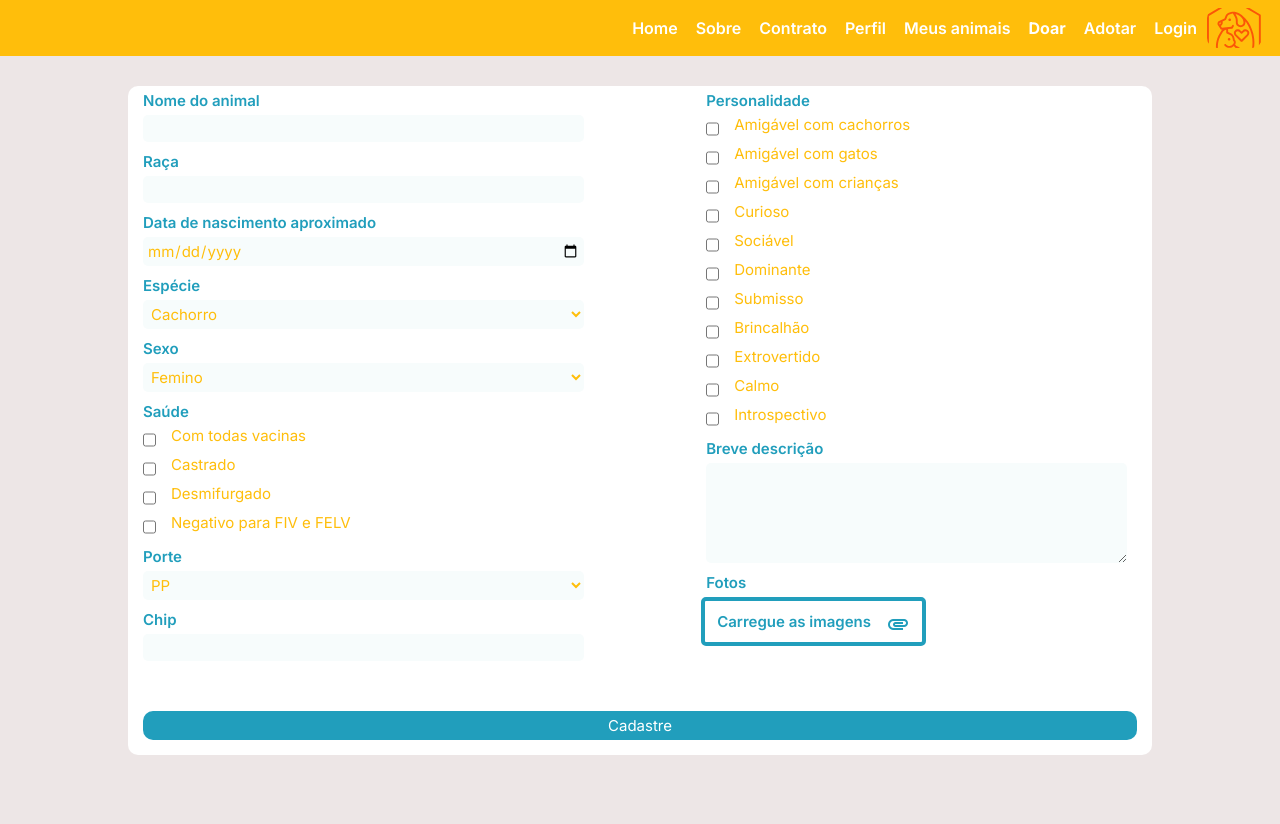
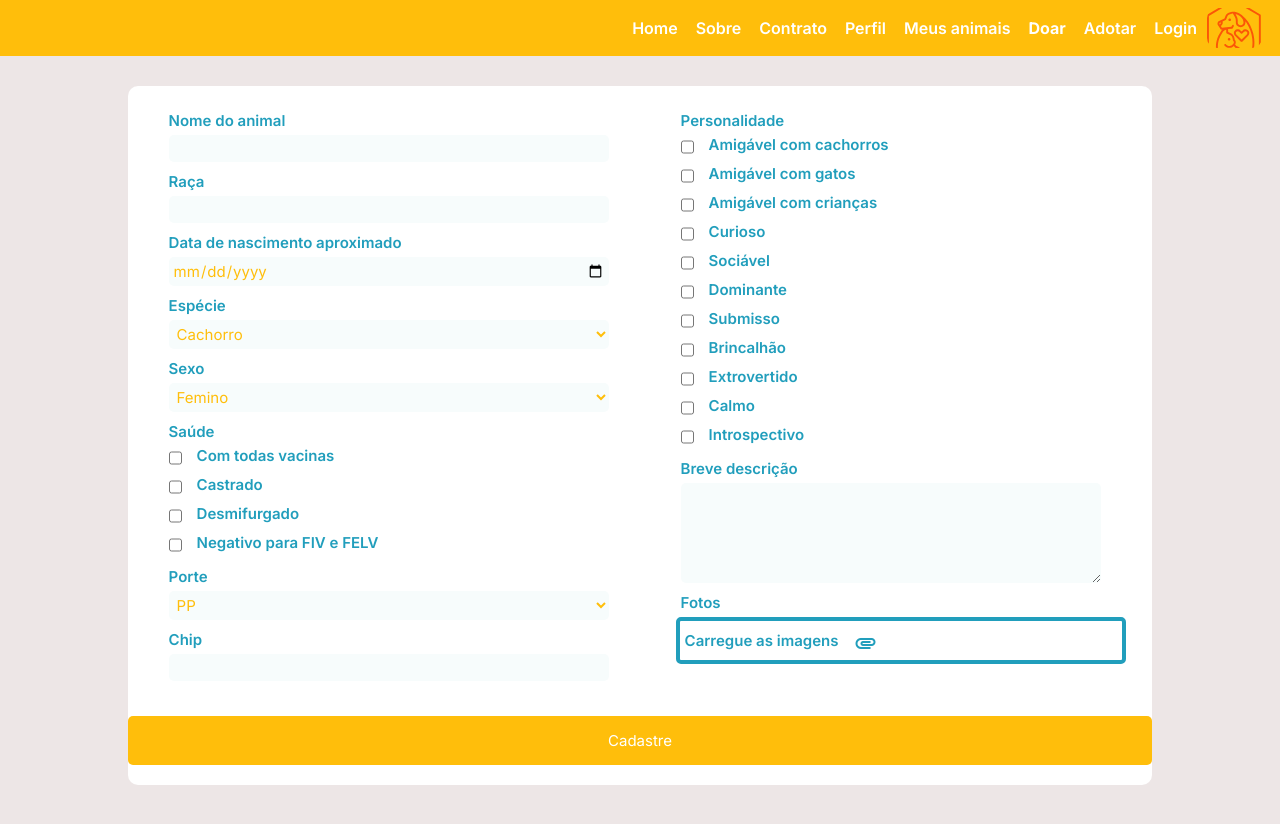
Before and after one commit to cesardka/animal-rescue-front, a React (Create React App) app: page /doar in a window 1280 px wide. Shown: the top 824 px of the page. Built offline with nearby package versions, Linux system fonts and the light colour scheme.

Commit message:
refactor: ajuste de espaçamento no contrato

```diff
--- a/src/pages/contrato/index.js
+++ b/src/pages/contrato/index.js
@@ -62,14 +62,14 @@ export function Contrato() {
   };
 
   return (
-    <div className='form'>
+    <div className="form">
       <form onSubmit={handleSubmit} ref={ref}>
-        <div className='form-questoes'>
-          <div className='form-adotante'>
+        <div className="form-questoes">
+          <div className="form-adotante">
             <label>
               Nome do adotante
               <input
-                type='text'
+                type="text"
                 value={name}
                 onChange={(e) => setName(e.target.value)}
               />
@@ -77,7 +77,7 @@ export function Contrato() {
             <label>
               Endereço residencial
               <input
-                type='text'
+                type="text"
                 value={streetName}
                 onChange={(e) => setStreetName(e.target.value)}
               />
@@ -86,7 +86,7 @@ export function Contrato() {
             <label>
               Bairro
               <input
-                type='text'
+                type="text"
                 value={district}
                 onChange={(e) => setDistrict(e.target.value)}
               />
@@ -94,7 +94,7 @@ export function Contrato() {
             <label>
               Cidade
               <input
-                type='text'
+                type="text"
                 value={city}
                 onChange={(e) => setCity(e.target.value)}
               />
@@ -102,7 +102,7 @@ export function Contrato() {
             <label>
               Estado
               <input
-                type='text'
+                type="text"
                 value={state}
                 onChange={(e) => setState(e.target.value)}
               />
@@ -110,7 +110,7 @@ export function Contrato() {
             <label>
               CEP
               <input
-                type='text'
+                type="text"
                 value={cep}
                 onChange={(e) => setCep(e.target.value)}
               />
@@ -118,7 +118,7 @@ export function Contrato() {
             <label>
               RG
               <input
-                type='text'
+                type="text"
                 value={rg}
                 onChange={(e) => setRg(e.target.value)}
               />
@@ -126,7 +126,7 @@ export function Contrato() {
             <label>
               CPF
               <input
-                type='text'
+                type="text"
                 value={cpf}
                 onChange={(e) => setCpf(e.target.value)}
               />
@@ -134,7 +134,7 @@ export function Contrato() {
             <label>
               Profissão
               <input
-                type='text'
+                type="text"
                 value={profession}
                 onChange={(e) => setProfession(e.target.value)}
               />
@@ -142,7 +142,7 @@ export function Contrato() {
             <label>
               Estado civil
               <input
-                type='text'
+                type="text"
                 value={matrimonialState}
                 onChange={(e) => setMatrimonialState(e.target.value)}
               />
@@ -150,7 +150,7 @@ export function Contrato() {
             <label>
               Telefone
               <input
-                type='text'
+                type="text"
                 value={telephone}
                 onChange={(e) => setTelephone(e.target.value)}
               />
@@ -158,18 +158,18 @@ export function Contrato() {
             <label>
               E-mail
               <input
-                type='text'
+                type="text"
                 value={email}
                 onChange={(e) => setEmail(e.target.value)}
               />
             </label>
           </div>
 
-          <div className='form-animal'>
+          <div className="form-animal">
             <label>
               Nome do animal
               <input
-                type='text'
+                type="text"
                 value={nameAnimal}
                 onChange={(e) => setNameAnimal(e.target.value)}
               />
@@ -177,7 +177,7 @@ export function Contrato() {
             <label>
               Raça
               <input
-                type='text'
+                type="text"
                 value={race}
                 onChange={(e) => setRace(e.target.value)}
               />
@@ -185,7 +185,7 @@ export function Contrato() {
             <label>
               Idade
               <input
-                type='text'
+                type="text"
                 value={age}
                 onChange={(e) => setAge(e.target.value)}
               />
@@ -194,10 +194,11 @@ export function Contrato() {
               Especie
               <select
                 value={specie}
-                onChange={(e) => setSpecie(e.target.value)}>
-                <option value='cachorro'>Cachorro</option>
-                <option value='gato'>Gato</option>
-                <option defaultValue value='outro'>
+                onChange={(e) => setSpecie(e.target.value)}
+              >
+                <option value="cachorro">Cachorro</option>
+                <option value="gato">Gato</option>
+                <option defaultValue value="outro">
                   Outro
                 </option>
               </select>
@@ -206,19 +207,20 @@ export function Contrato() {
               Sexo
               <select
                 value={gender}
-                onChange={(e) => setGender(e.target.value)}>
-                <option value='femino'>Femino</option>
-                <option value='masculino'>Masculino</option>
-                <option defaultValue value='nao-binario'>
+                onChange={(e) => setGender(e.target.value)}
+              >
+                <option value="femino">Femino</option>
+                <option value="masculino">Masculino</option>
+                <option defaultValue value="nao-binario">
                   Não-binário
                 </option>
-                <option value='outro'>Outro</option>
+                <option value="outro">Outro</option>
               </select>
             </label>
             <label>
               Vacinado
               <input
-                type='text'
+                type="text"
                 value={isVaccinated}
                 onChange={(e) => setIsVaccinated(e.target.value)}
               />
@@ -226,7 +228,7 @@ export function Contrato() {
             <label>
               Porte
               <input
-                type='text'
+                type="text"
                 value={size}
                 onChange={(e) => setSize(e.target.value)}
               />
@@ -234,7 +236,7 @@ export function Contrato() {
             <label>
               Chip
               <input
-                type='text'
+                type="text"
                 value={chip}
                 onChange={(e) => setChip(e.target.value)}
               />
@@ -274,10 +276,10 @@ export function Contrato() {
             Pena: 3 meses a 1 ano de detenção e multa (Lei Federal 9605/98)
           </strong>
         </span>
-        <div className='contrato-termo'>
-          <div className='checkbox'>
+        <div className="contrato-termo">
+          <div className="checkbox">
             <input
-              type='checkbox'
+              type="checkbox"
               value={agree}
               onClick={() => setAgree(!agree)}
             />
@@ -286,28 +288,32 @@ export function Contrato() {
             </label>
           </div>
         </div>
-        <div>
+        <>
           {agree ? (
             <ReactToPdf
               targetRef={ref}
-              filename='contrato.pdf'
+              filename="contrato.pdf"
               x={0.5}
               y={0.5}
-              scale={0.8}>
+              scale={0.8}
+            >
               {({ toPdf }) => (
-                <button
-                  type='submit'
-                  name='form-botao'
-                  value='foo'
-                  onClick={toPdf}>
-                  Baixar contrato
-                </button>
+                <div className="baixar-contrato">
+                  <button
+                    type="submit"
+                    name="form-botao"
+                    value="foo"
+                    onClick={toPdf}
+                  >
+                    Baixar contrato
+                  </button>
+                </div>
               )}
             </ReactToPdf>
           ) : (
-            <div className='title-aviso'>Concorde para gerar o contrato</div>
+            <div className="title-aviso">Concorde para gerar o contrato</div>
           )}
-        </div>
+        </>
       </form>
     </div>
   );
--- a/src/pages/contrato/style.css
+++ b/src/pages/contrato/style.css
@@ -1,36 +1,37 @@
 .form {
-    background-color: #EDE6E6;
-    min-width: 100vw;
+  background-color: #ede6e6;
+  margin: 0 auto;
   min-height: 100vh;
   color: black;
   display: flex;
   justify-content: space-around;
-    padding-top: 30px;
+  padding: 30px 0;
   font-size: 15px;
 }
 
-form {
+.form form {
   background-color: white;
   width: 80%;
   height: 70%;
   border-radius: 10px;
   display: flex;
   flex-direction: column;
+  padding-top: 20px;
 }
 
-label {
+.form label {
   margin-left: 10px;
   display: flex;
   flex-direction: column;
   padding: 5px;
-    color: #219EBC;
+  color: #219ebc;
   font-weight: 600;
 }
 
-.form-questoes {
+.form .form-questoes {
   display: flex;
   flex-direction: row;
-    justify-content: space-between;
+  justify-content: space-around;
   padding-bottom: 30px;
 }
 
@@ -42,47 +43,53 @@ label {
   width: 45%;
 }
 
-input {
+.form input {
   background-color: #f7fcfc;
   border-radius: 5px;
   padding: 4px;
   font-weight: 500;
   margin-top: 5px;
-    color: #FFBE0B;
+  color: #ffbe0b;
 }
 
-span {
+.form span {
   padding: 5px 30px;
   text-align: justify;
 }
 
-button {
-    background-color: #219EBC;
-    margin: 15px;
-    padding: 5px;
-    border-radius: 10px;
+.form .baixar-contrato {
+  display: flex;
+  align-items: center;
+  justify-content: center;
+}
+
+.form button {
+  background-color: var(--yellow);
+  margin-bottom: 20px;
+  padding: 15px 10px;
+  border-radius: 5px;
   color: white;
 }
 
-button:hover {
+.form button:hover {
   background-color: #156f85;
 }
 
-select {
+.form select {
   background-color: #f7fcfc;
   border-radius: 5px;
   font-weight: 500;
   margin-top: 5px;
   padding: 4px;
-    color: #FFBE0B;
+  color: #ffbe0b;
 }
 
 .contrato-termo {
-    padding: 30px;
+  padding: 15px 30px;
 }
 
 .title-aviso {
-    color: #FFBE0B;
+  color: #ffbe0b;
   padding: 20px;
   font-weight: 900;
   background-color: crimson;
```
Lines whose indentation alone changed are shown as unchanged.
